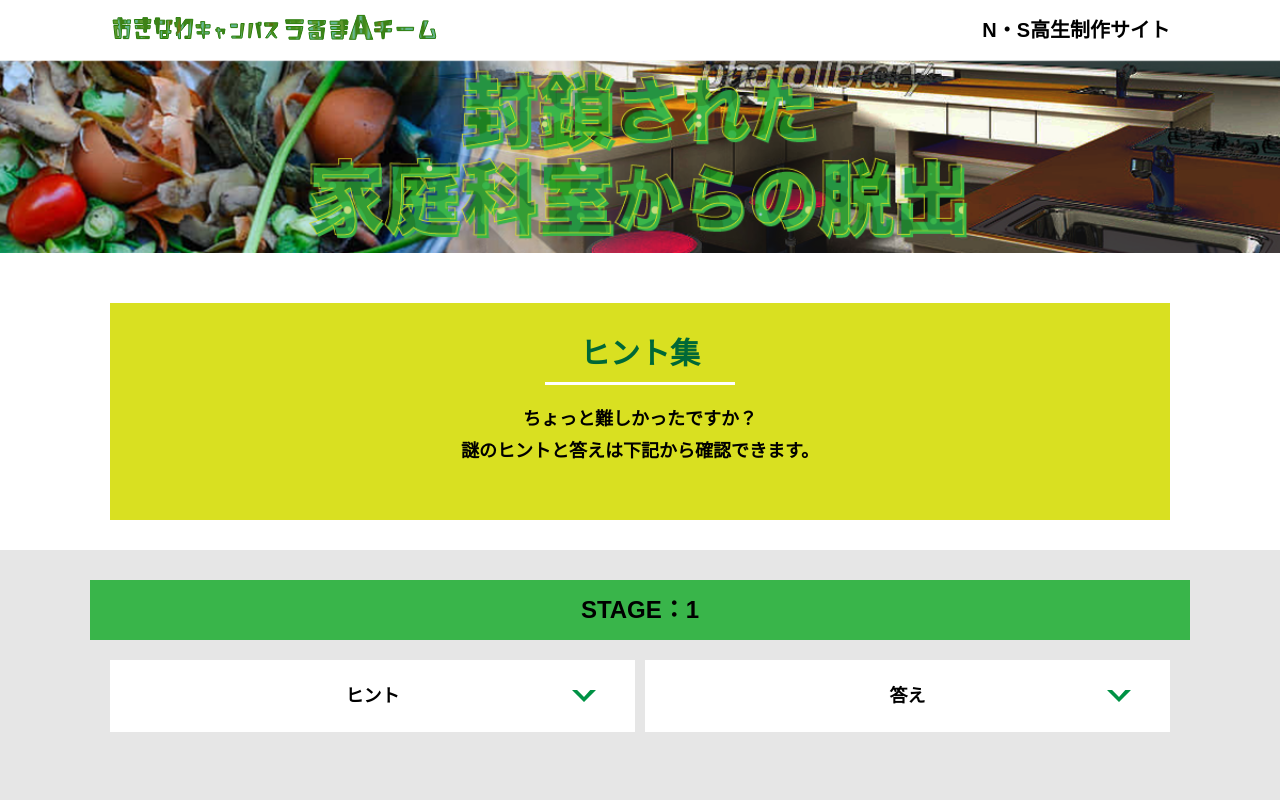
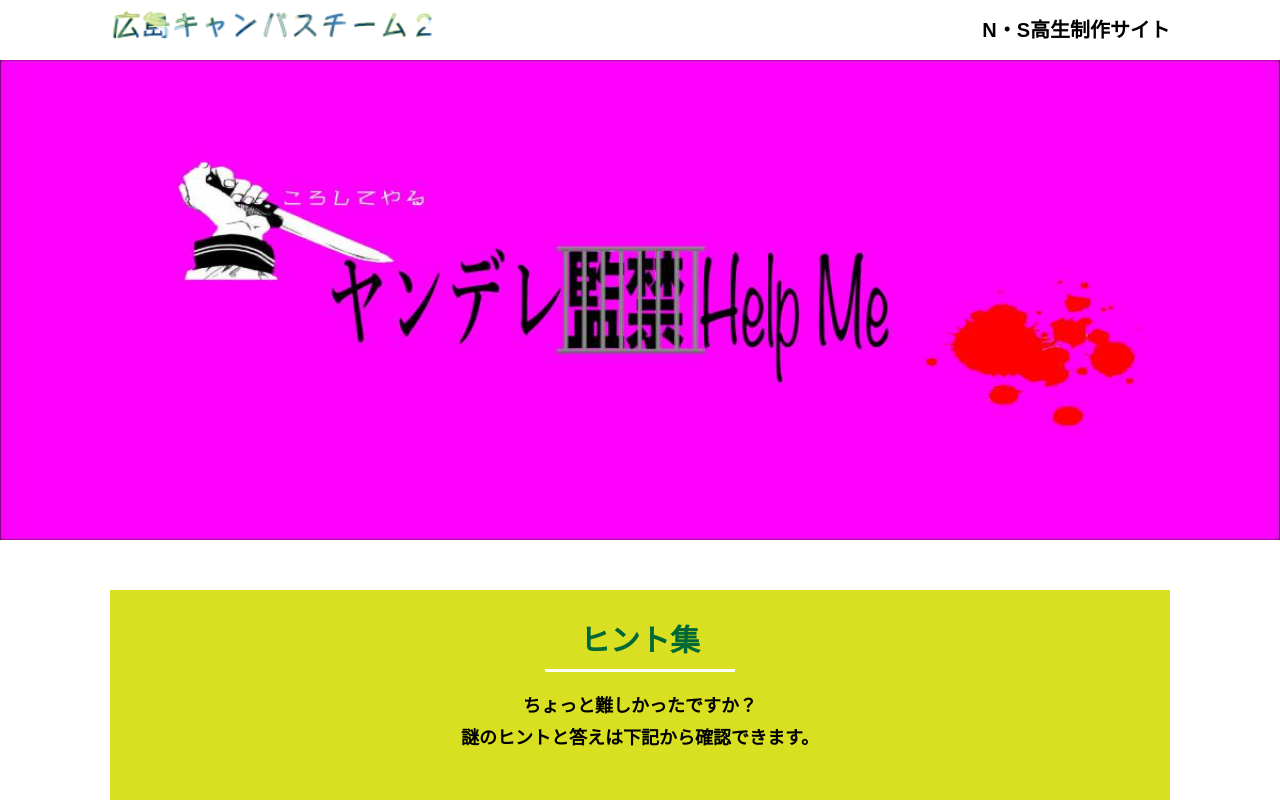
Before and after one commit to YOSHI020/alfa-hiroshima-2, a plain HTML site: page hint1.html in a window 1280 px wide. Shown: the top 800 px of the page. Drawn offline with Linux system fonts and the light colour scheme.

Commit message:
Update hint1.html

```diff
--- a/hint1.html
+++ b/hint1.html
@@ -17,13 +17,13 @@
   </svg>
   <header class="header">
     <div class="container">
-      <div class="header__logo"><img src="assets/images/logo.svg" alt="チームロゴ"></div>
+      <div class="header__logo"><img src="名称未設定-2.png" alt="チームロゴ"></div>
       <div class="header__name">N・S高生制作サイト</div>
     </div>
   </header>
   <main class="main hint-page">
     <!-- タイトルエリア　ここから -->
-    <h1 class="main-title"><img src="assets/images/main-image.png" alt="封鎖された家庭科室からの脱出"></h1>
+    <h1 class="main-title"><img src="無題のプレゼンテーション (1).jpg" alt="メンヘラ監禁Help Me"></h1>
     <!-- タイトルエリア　ここまで -->
     <section class="section">
       <div class="container">
```
